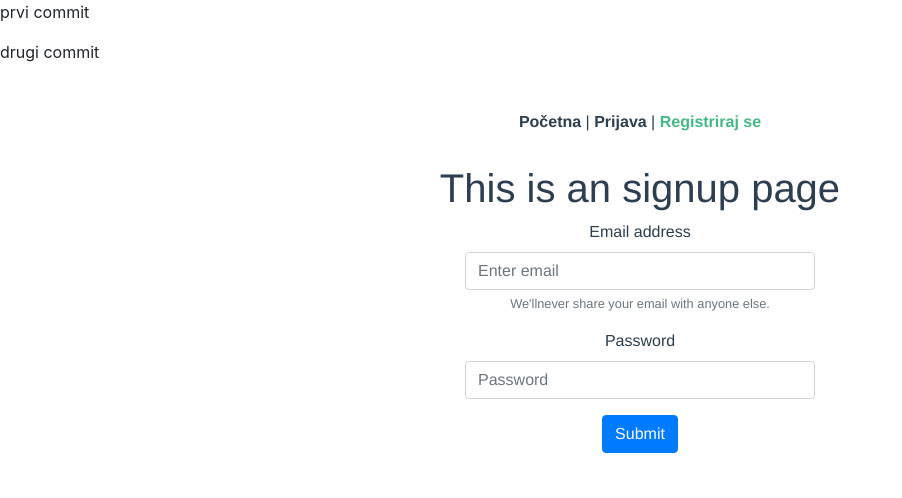
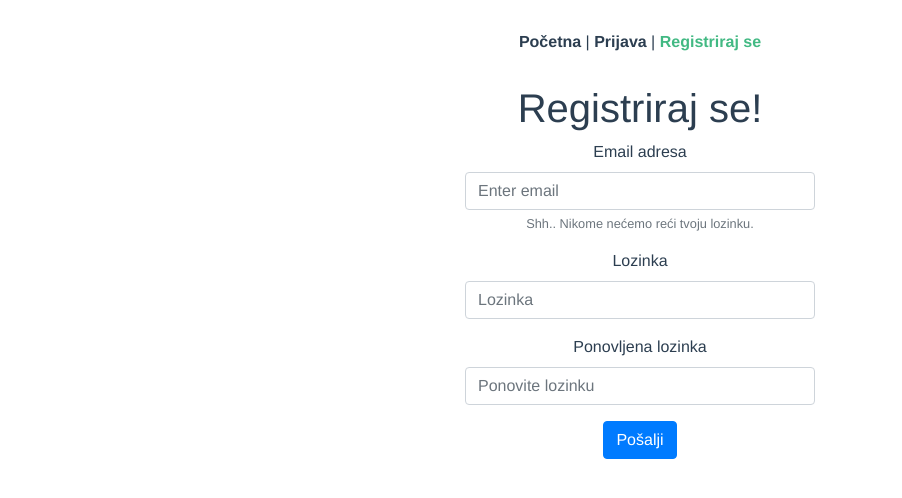
Before and after one commit to JosipTurbic/Programsko-projekt, a Vue app: page /Signup in a window 1280 px wide. Shown: the top 498 px of the page, without its empty margins (0-902 px from the left). Built offline with nearby package versions, Linux system fonts and the light colour scheme; no server answers.

Commit message:
Postavljanje firebasea

```diff
--- a/package.json
+++ b/package.json
@@ -8,6 +8,7 @@
   },
   "dependencies": {
     "core-js": "^3.6.5",
+    "firebase": "^8.1.2",
     "git": "^0.1.5",
     "vue": "^2.6.11",
     "vue-router": "^3.2.0"
--- a/public/index.html
+++ b/public/index.html
@@ -10,8 +10,7 @@
 
   </head>
   <body>
-    <p> prvi commit </p>
-    <p> drugi commit </p>
+
     <noscript>
       <strong>We're sorry but <%= htmlWebpackPlugin.options.title %> doesn't work properly without JavaScript enabled. Please enable it to continue.</strong>
     </noscript>
--- a/src/views/Signup.vue
+++ b/src/views/Signup.vue
@@ -1,6 +1,6 @@
 <template>
 <div class="about">
-  <h1>This is an signup page</h1>
+  <h1>Registriraj se!</h1>
 <div class="container">
   <div class="row">
     <div class="col-sm">
@@ -8,28 +8,42 @@
       <div class="col-sm">
         <form>
           <div class="form-group">
-            <label for="exampleInputEmail1">Email address</label>
+            <label for="exampleInputEmail1">Email adresa</label>
             <input
             type="email"
+            v-model="username"
             class="form-control"
             id="exampleInputEmail1"
             aria-describedby="emailHelp"
             placeholder="Enter email"
             />
             <small id="emailHelp" class="form-text text-muted">
-              We'llnever share your email with anyone else.
+              Shh.. Nikome nećemo reći tvoju lozinku.
               </small>
               </div>
               <div class="form-group">
-                <label for="exampleInputPassword1">Password</label>
+                <label for="exampleInputPassword1">Lozinka</label>
                 <input
                 type="password"
+                v-model="password"
                 class="form-control"
                 id="exampleInputPassword1"
-                placeholder="Password"
+                placeholder="Lozinka"
                 />
                 </div>
-                <button type="submit" class="btn btn-primary">Submit</button>
+                <div class="form-group">
+                  <label for="exampleInputPassword2">Ponovljena lozinka</label>
+                <input
+            type="password"
+            v-model="passwordRepeat"
+            class="form-control"
+            id="exampleInputPassword2"
+            aria-describedby="eHelp"
+            placeholder="Ponovite lozinku"
+            />
+            </div>
+
+                <button type="button" @click="signup" class="btn btn-primary">Pošalji</button>
                 </form>
                 </div>
                 <div class="col-sm">
@@ -38,3 +52,34 @@
                   </div>
                   </div>
                   </template>
+
+<script>
+  import {firebase} from '@/firebase';
+
+export default {
+  name: "Signup",
+  data(){
+    return{
+      username: '',
+      password: '',
+      passwordRepeat: '',
+    };
+  },
+  methods: {
+      signup(){
+        firebase
+        .auth()
+        .createUserWithEmailAndPassword(this.username, this.password)
+        .then(
+          function()
+            {
+              console.log("Uspješna registracija");
+            })
+            .catch(function(error){
+              console.error("Došlo je do greške!", error)
+            });
+            console.log('Nastavak');
+      },
+  },
+};
+</script>
```
Also changed, not shown: 1 other file (tests, documents, lock files or other folders).
